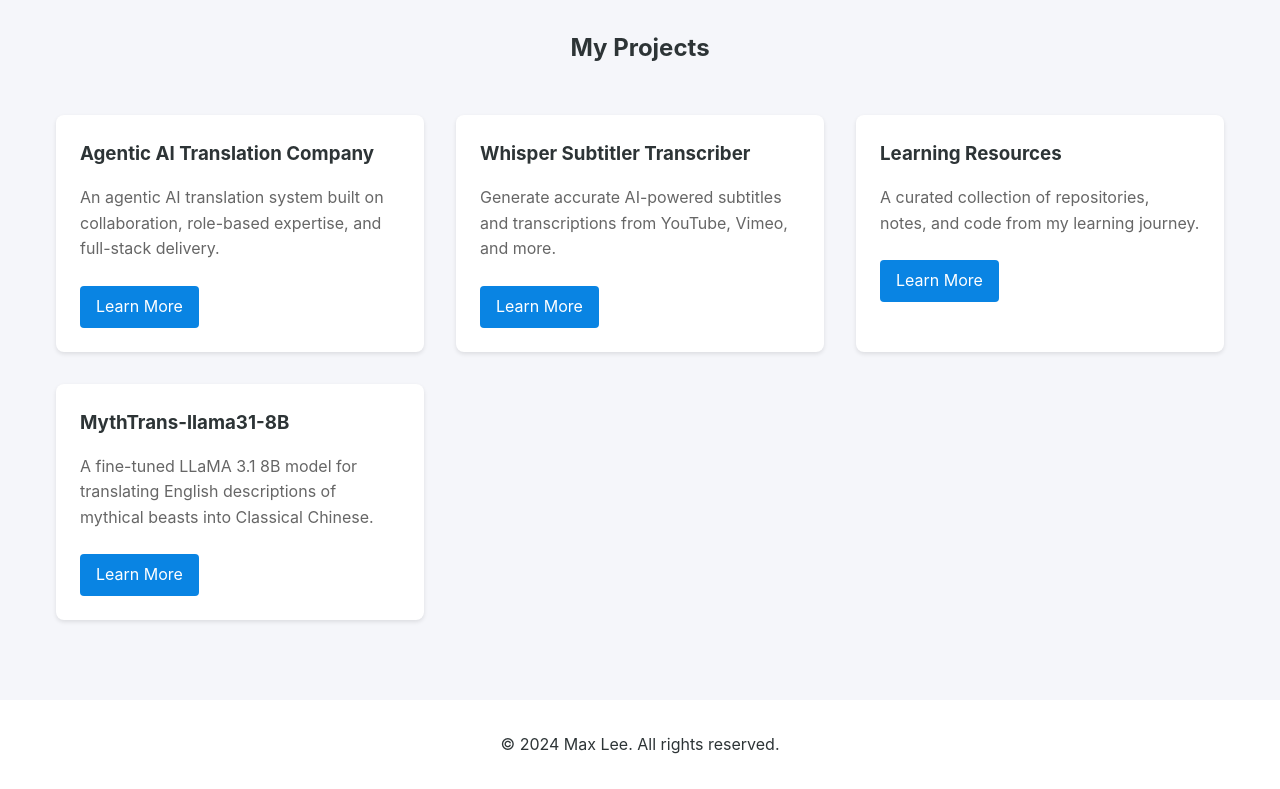
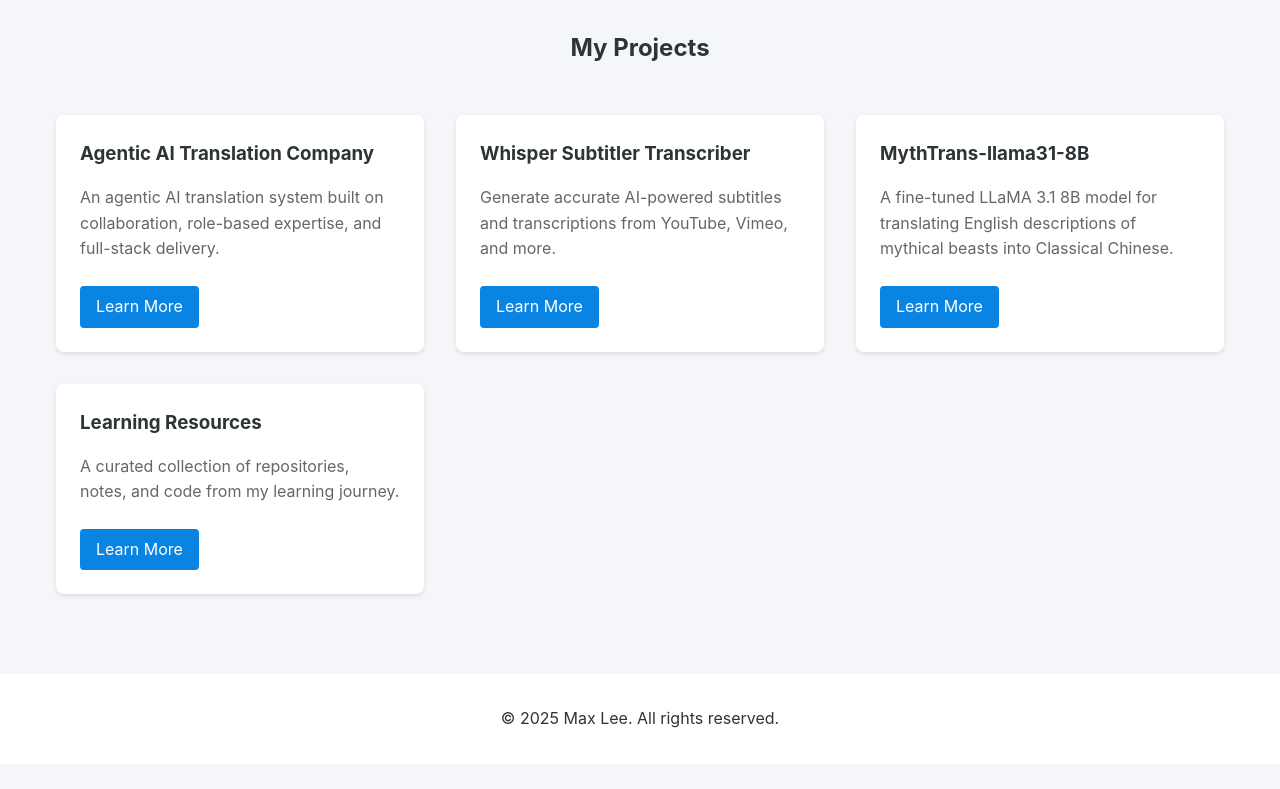
Before and after one commit to Max-Lee-explore/Max-Lee-explore.github.io, a plain HTML site: page index.html in a window 1280 px wide. Shown: the part 785-1574 px from the top of the page. After the commit the page ends 1549 px from the top, so only its background shows below. Drawn offline with Linux system fonts and the light colour scheme.

Commit message:
Move 'Learning Resources' card to last position

```diff
--- a/index.html
+++ b/index.html
@@ -49,21 +49,21 @@
                     <a href="whisper-subtitler-transcriber.html" class="btn">Learn More</a>
                 </div>
                 <div class="repo-card">
+                    <h3>MythTrans-llama31-8B</h3>
+                    <p>A fine-tuned LLaMA 3.1 8B model for translating English descriptions of mythical beasts into Classical Chinese.</p>
+                    <a href="mythtrans-llama31-8b.html" class="btn">Learn More</a>
+                </div>
+                <div class="repo-card">
                     <h3>Learning Resources</h3>
                     <p>A curated collection of repositories, notes, and code from my learning journey.</p>
                     <a href="learning-resources.html" class="btn">Learn More</a>
-                </div>
-                <div class="repo-card">
-                    <h3>MythTrans-llama31-8B</h3>
-                    <p>A fine-tuned LLaMA 3.1 8B model for translating English descriptions of mythical beasts into Classical Chinese.</p>
-                    <a href="mythtrans-llama31-8b.html" class="btn">Learn More</a>
                 </div>
             </div>
         </section>
     </main>
 
     <footer>
-        <p>&copy; 2024 Max Lee. All rights reserved.</p>
+        <p>&copy; 2025 Max Lee. All rights reserved.</p>
     </footer>
 </body>
 </html>
```
